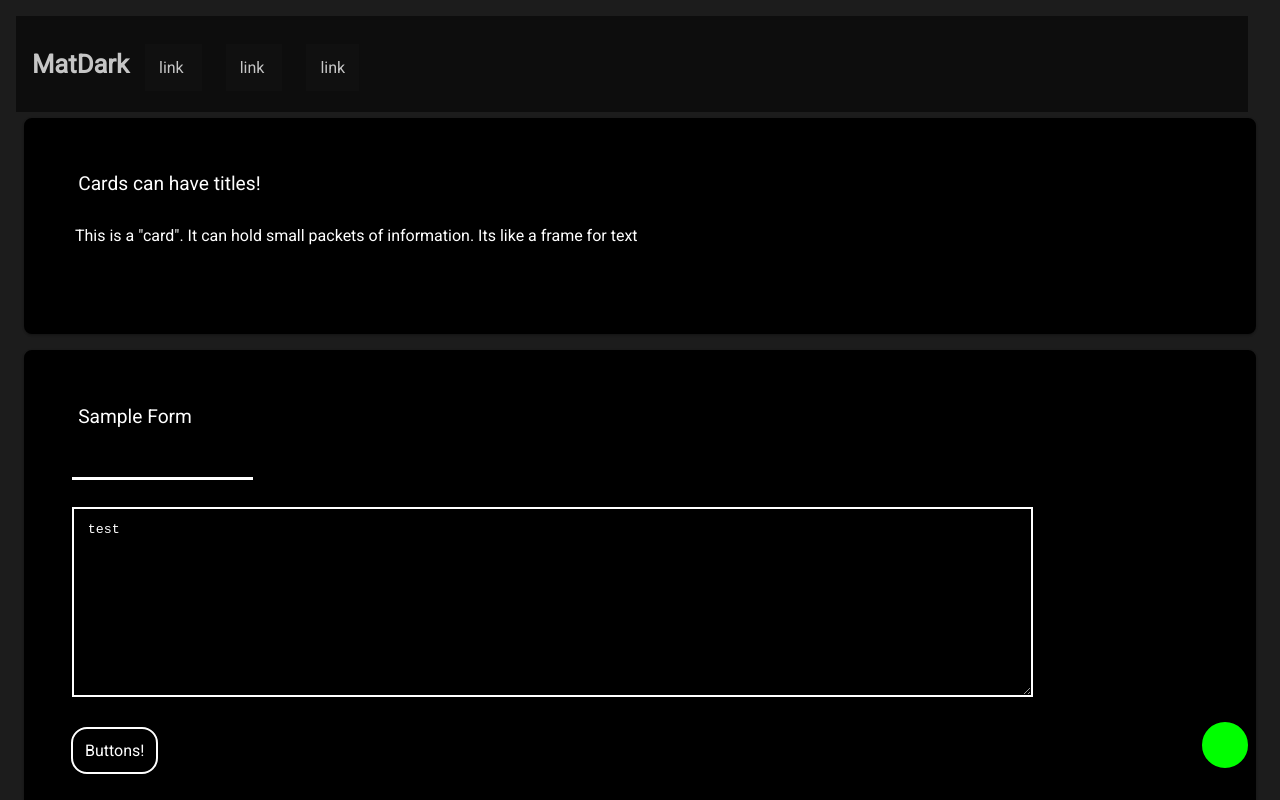
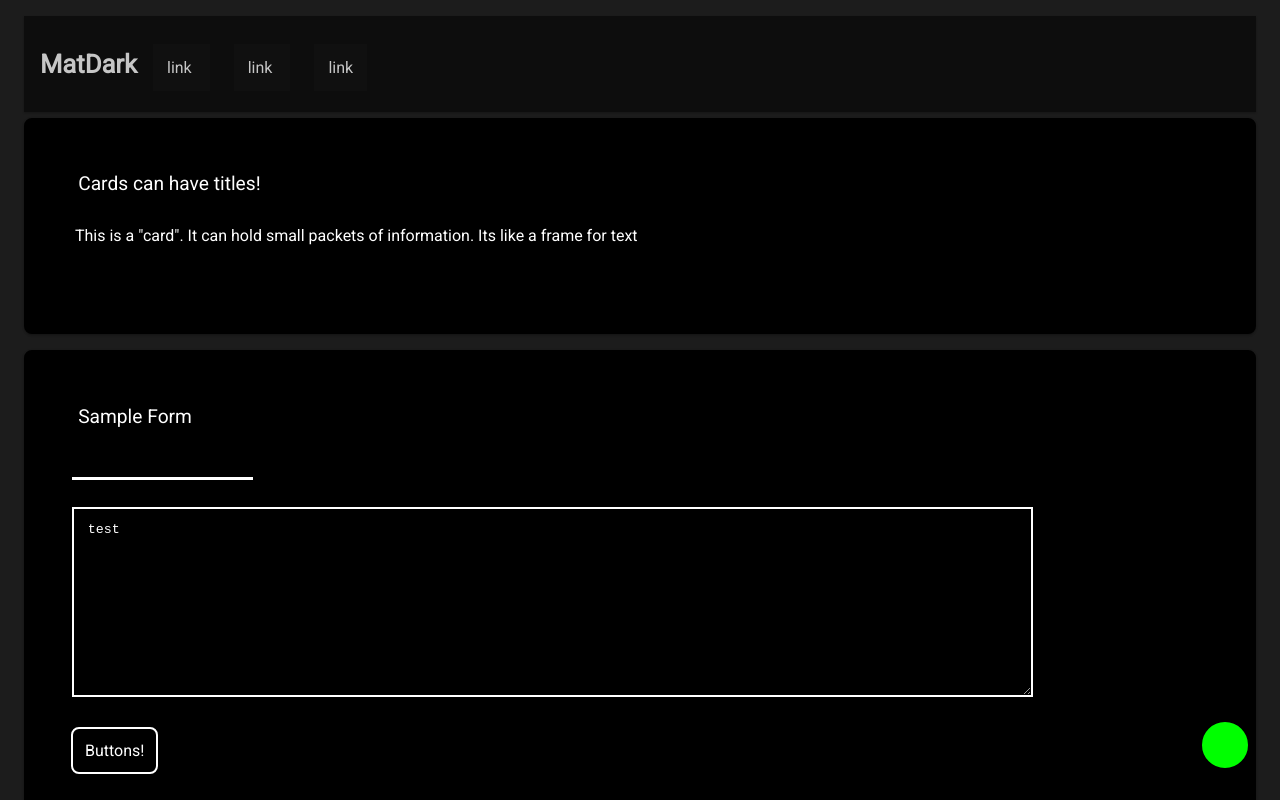
Before and after one commit to dgramop/MatDark, a plain HTML site: page index.htm in a window 1280 px wide. Shown: the top 800 px of the page. Drawn offline with Linux system fonts and the light colour scheme.

Commit message:
center navbar and navbar shadow
shadows, shadows, and oh... did i say shadows?

```diff
--- a/matdark.css
+++ b/matdark.css
@@ -37,9 +37,13 @@ header.fix {
     opacity: 0;
     transition: opacity 250ms;
     top: 0px;
-    left: 0px;
+    left: 0.5rem;
+    box-shadow: 0 1px 3px rgba(0,0,0,0.12), 0 1px 2px rgba(0,0,0,0.24);
+    transition: all 0.3s cubic-bezier(.25,.8,.25,1);
 }
-
+  header.fix:hover {
+  box-shadow: 0 14px 100px  rgba(0,0,0,0.25), 0 10px 10px rgba(0,0,0,0.22);
+}
 .tabs
 {
   float:left;
@@ -213,7 +217,7 @@ transition: all 0.3s cubic-bezier(.25,.8,.25,1);
   margin:0.75em;
   border: 2px solid white; /*Input style involves white borders*/
   background-color: black;
-  border-radius: 1em;
+  border-radius: .5em;
   -webkit-user-select: none;
   -moz-user-select: none;
   -khtml-user-select: none;
```
